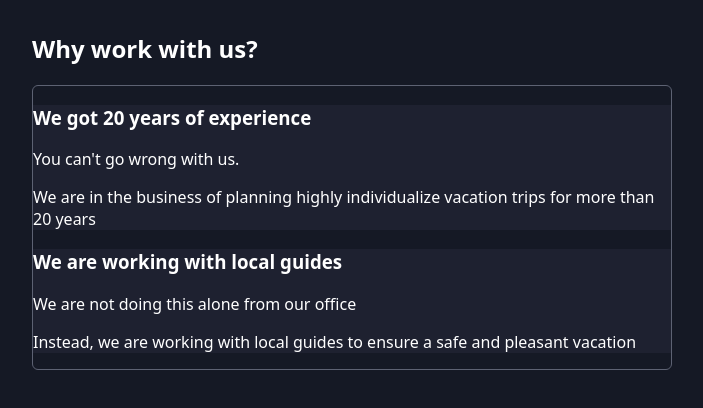
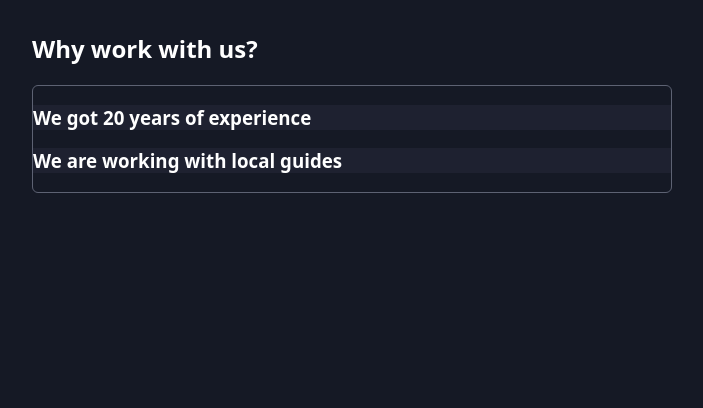
Before and after one commit to Maransatto/react-patterns-and-best-practices, a React (Vite) app: page / in a window 1280 px wide. Shown: the top 408 px of the page, without its empty margins (288-991 px from the left). Built offline with nearby package versions, Linux system fonts and the light colour scheme.

Commit message:
feat: 540. Managing Multi-Component State with the Context API

```diff
--- a/src/App.jsx
+++ b/src/App.jsx
@@ -8,6 +8,7 @@
         <h2>Why work with us?</h2>
         <Accordion className="accordion">
           <AccordionItem
+            id="experience"
             className="accordion-item"
             title="We got 20 years of experience"
           >
@@ -20,6 +21,7 @@
             </article>
           </AccordionItem>
           <AccordionItem
+            id="local-guides"
             className="accordion-item"
             title="We are working with local guides"
           >
--- a/src/components/Accordion/Accordion.jsx
+++ b/src/components/Accordion/Accordion.jsx
@@ -1,3 +1,40 @@
+import { useContext } from "react";
+import { createContext, useState } from "react";
+
+const AccordionContext = createContext();
+
+// custom hook
+export function useAccordionContext() {
+  const ctx = useContext(AccordionContext);
+
+  if (!ctx) {
+    throw new Error(
+      "Accordion-related components must be wrapped by <Accordion>."
+    );
+  }
+  return ctx;
+}
+
 export default function Accordion({ children, className }) {
-  return <ul className={className}>{children}</ul>;
+  const [openItemId, setOpenItemId] = useState(null);
+
+  function openItem(id) {
+    setOpenItemId(id);
+  }
+
+  function closeItem() {
+    setOpenItemId(null);
+  }
+
+  const contextValue = {
+    openItemId: openItemId,
+    openItem,
+    closeItem,
+  };
+
+  return (
+    <AccordionContext.Provider value={contextValue}>
+      <ul className={className}>{children}</ul>
+    </AccordionContext.Provider>
+  );
 }
--- a/src/components/Accordion/AccordionItem.jsx
+++ b/src/components/Accordion/AccordionItem.jsx
@@ -1,8 +1,27 @@
-export default function AccordionItem({ className, title, children }) {
+import { useAccordionContext } from "./Accordion";
+
+export default function AccordionItem({ id, className, title, children }) {
+  const { openItemId, openItem, closeItem } = useAccordionContext();
+  const isOpen = openItemId === id;
+
+  function handleClick() {
+    if (isOpen) {
+      closeItem();
+    } else {
+      openItem(id);
+    }
+  }
+
   return (
-    <li className={className}>
-      <h3>{title}</h3>
-      <div>{children}</div>
+    <li key={id} className={className}>
+      <h3 onClick={handleClick}>{title}</h3>
+      <div
+        className={
+          isOpen ? "accordion-item-content open" : "accordion-item-content"
+        }
+      >
+        {children}
+      </div>
     </li>
   );
 }
```
